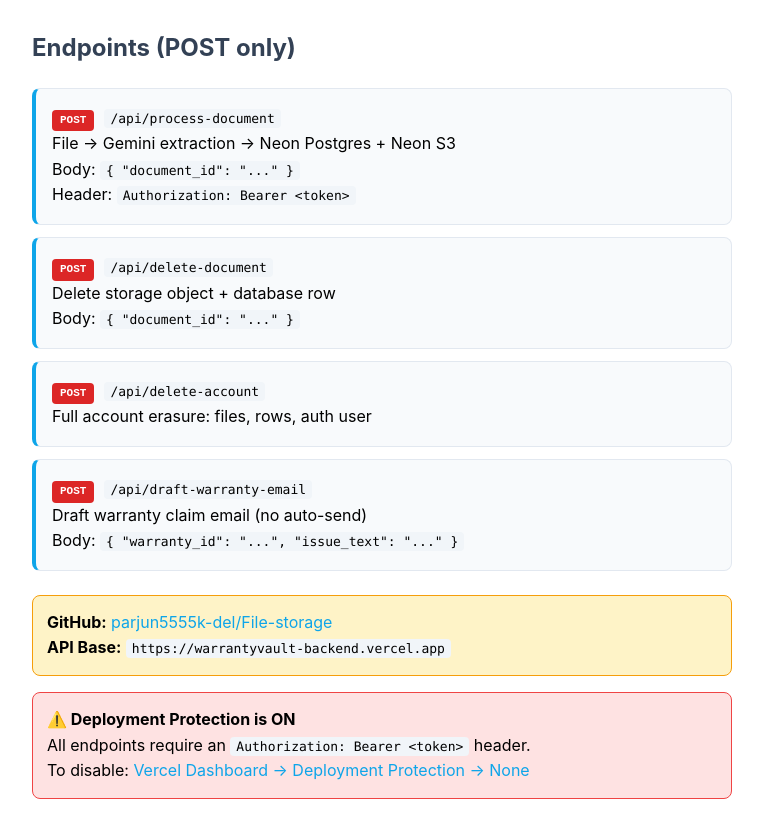
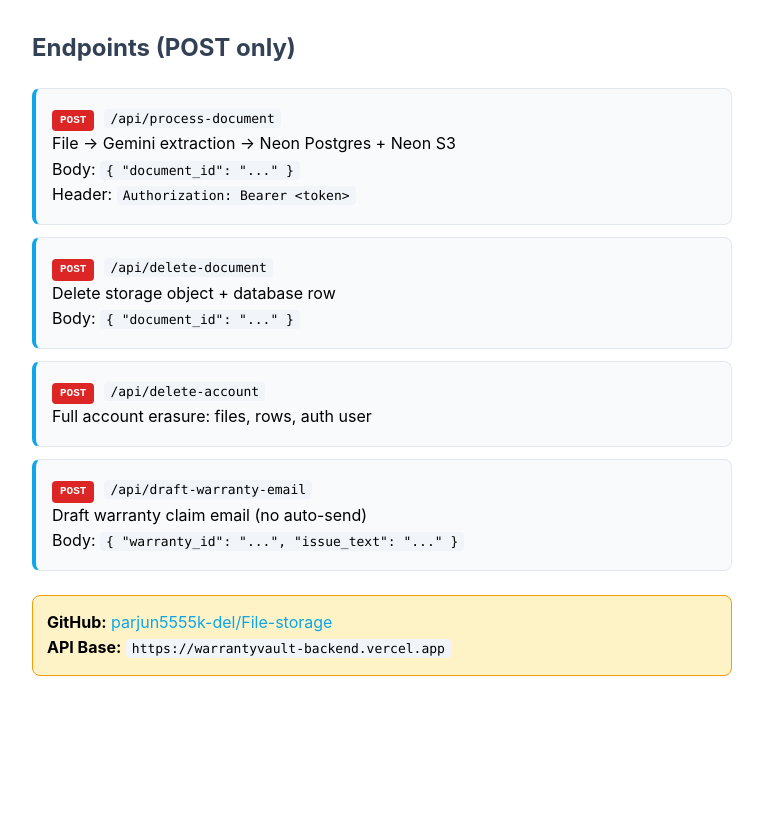
Before and after one commit to parjun5555k-del/File-storage, a website: page index.html in a window 1280 px wide. Shown: the part 208-1046 px from the top of the page, without its empty margins (258-1021 px from the left). After the commit the page ends 932 px from the top, so only its background shows below. Drawn offline with Linux system fonts and the light colour scheme.

Commit message:
Remove deployment protection warning from landing page

```diff
--- a/index.html
+++ b/index.html
@@ -15,7 +15,6 @@
     a { color: #0ea5e9; text-decoration: none; }
     a:hover { text-decoration: underline; }
     .note { background: #fef3c7; border: 1px solid #f59e0b; padding: 14px; border-radius: 8px; margin-top: 24px; }
-    .error-box { background: #fee2e2; border: 1px solid #ef4444; padding: 14px; border-radius: 8px; margin-top: 16px; }
   </style>
 </head>
 <body>
@@ -49,11 +48,5 @@
     <strong>GitHub:</strong> <a href="https://github.com/parjun5555k-del/File-storage" target="_blank">parjun5555k-del/File-storage</a><br>
     <strong>API Base:</strong> <code>https://warrantyvault-backend.vercel.app</code>
   </div>
-
-  <div class="error-box">
-    <strong>⚠️ Deployment Protection is ON</strong><br>
-    All endpoints require an <code>Authorization: Bearer &lt;token&gt;</code> header.<br>
-    To disable: <a href="https://vercel.com/the-og4/warrantyvault-backend/settings" target="_blank">Vercel Dashboard → Deployment Protection → None</a>
-  </div>
 </body>
 </html>
```
